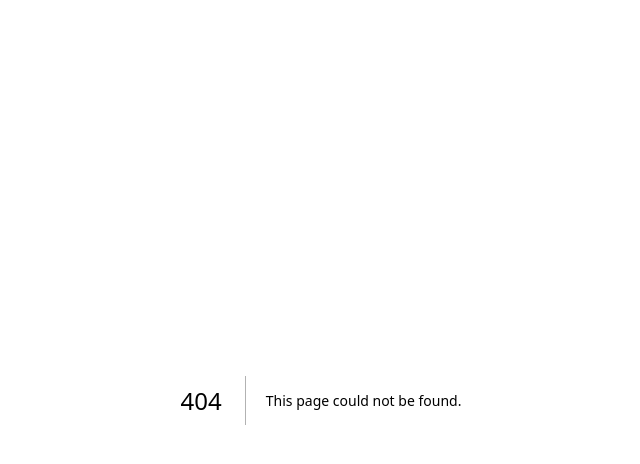
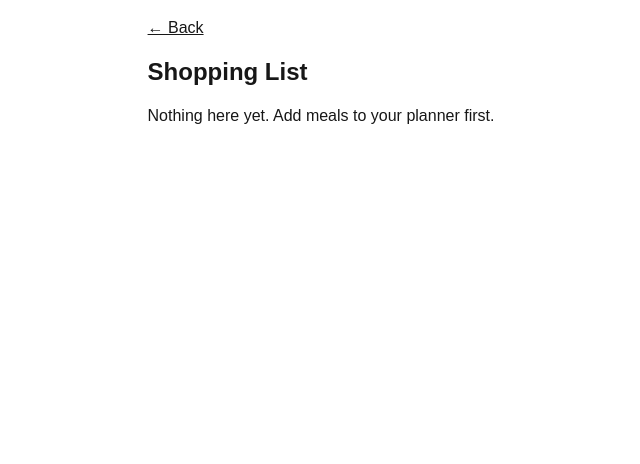
Before and after one commit to vicjoe323-code/recipe-planner, a Next.js app in the folder myfoodmenuapp/recipe-planner/: page /shopping-list in a window 1280 px wide. Before the commit this address had no page. Shown: the top 464 px of the page, without its empty margins (319-959 px from the left). Built offline with nearby package versions, Linux system fonts and the light colour scheme.

Commit message:
Add shopping list

```diff
--- a/myfoodmenuapp/recipe-planner/app/page.js
+++ b/myfoodmenuapp/recipe-planner/app/page.js
@@ -21,6 +21,9 @@ export default function Home(){
       <h1 className="mb-4 text-2xl font-bold">Recipe Planner</h1>
       <Link href="/planner" className="mb-4 inline-block underline">
   Weekly planner →
+</Link>
+<Link href="/shopping-list" className="mb-4 ml-4 inline-block underline">
+  Shopping list →
 </Link>
       <input
       value ={text}
--- /dev/null
+++ b/myfoodmenuapp/recipe-planner/app/shopping-list/page.js
@@ -0,0 +1,54 @@
+"use client";
+import Link from "next/link";
+import { useMemo } from "react";
+import { useDispatch, useSelector } from "react-redux";
+import { toggleChecked } from "../store/shoppingSlice";
+
+export default function ShoppingListPage() {
+  const dispatch = useDispatch();
+  const planner = useSelector((state) => state.planner);
+  const checked = useSelector((state) => state.shopping);
+
+  const items = useMemo(() => {
+    const map = {};
+    Object.values(planner).forEach((meal) => {
+      for (let i = 1; i <= 20; i++) {
+        const name = meal[`strIngredient${i}`];
+        const amount = meal[`strMeasure${i}`];
+        if (!name || !name.trim()) continue;
+        const key = name.trim().toLowerCase();
+        if (!map[key]) map[key] = [];
+        if (amount && amount.trim()) map[key].push(amount.trim());
+      }
+    });
+    return Object.entries(map).sort((a, b) => a[0].localeCompare(b[0]));
+  }, [planner]);
+
+  return (
+    <main className="mx-auto max-w-3xl p-4">
+      <Link href="/" className="underline">← Back</Link>
+      <h1 className="my-4 text-2xl font-bold">Shopping List</h1>
+
+      {items.length === 0 && (
+        <p>Nothing here yet. Add meals to your planner first.</p>
+      )}
+
+      <ul>
+        {items.map(([name, amounts]) => (
+          <li key={name} className="mb-2">
+            <label className="flex items-center gap-2">
+              <input
+                type="checkbox"
+                checked={checked.includes(name)}
+                onChange={() => dispatch(toggleChecked(name))}
+              />
+              <span className={checked.includes(name) ? "line-through opacity-50" : ""}>
+                {name} {amounts.length > 0 && `(${amounts.join(" + ")})`}
+              </span>
+            </label>
+          </li>
+        ))}
+      </ul>
+    </main>
+  );
+}
--- /dev/null
+++ b/myfoodmenuapp/recipe-planner/app/store/shoppingSlice.js
@@ -0,0 +1,16 @@
+import { createSlice } from "@reduxjs/toolkit";
+
+const shoppingSlice = createSlice({
+  name: "shopping",
+  initialState: [],
+  reducers: {
+    toggleChecked(state, action) {
+      const i = state.indexOf(action.payload);
+      if (i >= 0) state.splice(i, 1);
+      else state.push(action.payload);
+    },
+  },
+});
+
+export const { toggleChecked } = shoppingSlice.actions;
+export default shoppingSlice.reducer;
--- a/myfoodmenuapp/recipe-planner/app/store/store.js
+++ b/myfoodmenuapp/recipe-planner/app/store/store.js
@@ -3,16 +3,18 @@ import { persistStore, persistReducer } from "redux-persist";
 import storage from "redux-persist/lib/storage";
 import savedReducer from "./savedSlice";
 import plannerReducer from "./plannerSlice";
+import shoppingReducer from "./shoppingSlice";
 import { mealApi } from "./mealApi";
 
 const rootReducer = combineReducers({
   saved: savedReducer,
   planner: plannerReducer,
+  shopping: shoppingReducer,
   [mealApi.reducerPath]: mealApi.reducer,
 });
 
 const persisted = persistReducer(
-  { key: "root", storage, whitelist: ["saved", "planner"] },
+  { key: "root", storage, whitelist: ["saved", "planner", "shopping"] },
   rootReducer
 );
 
```
